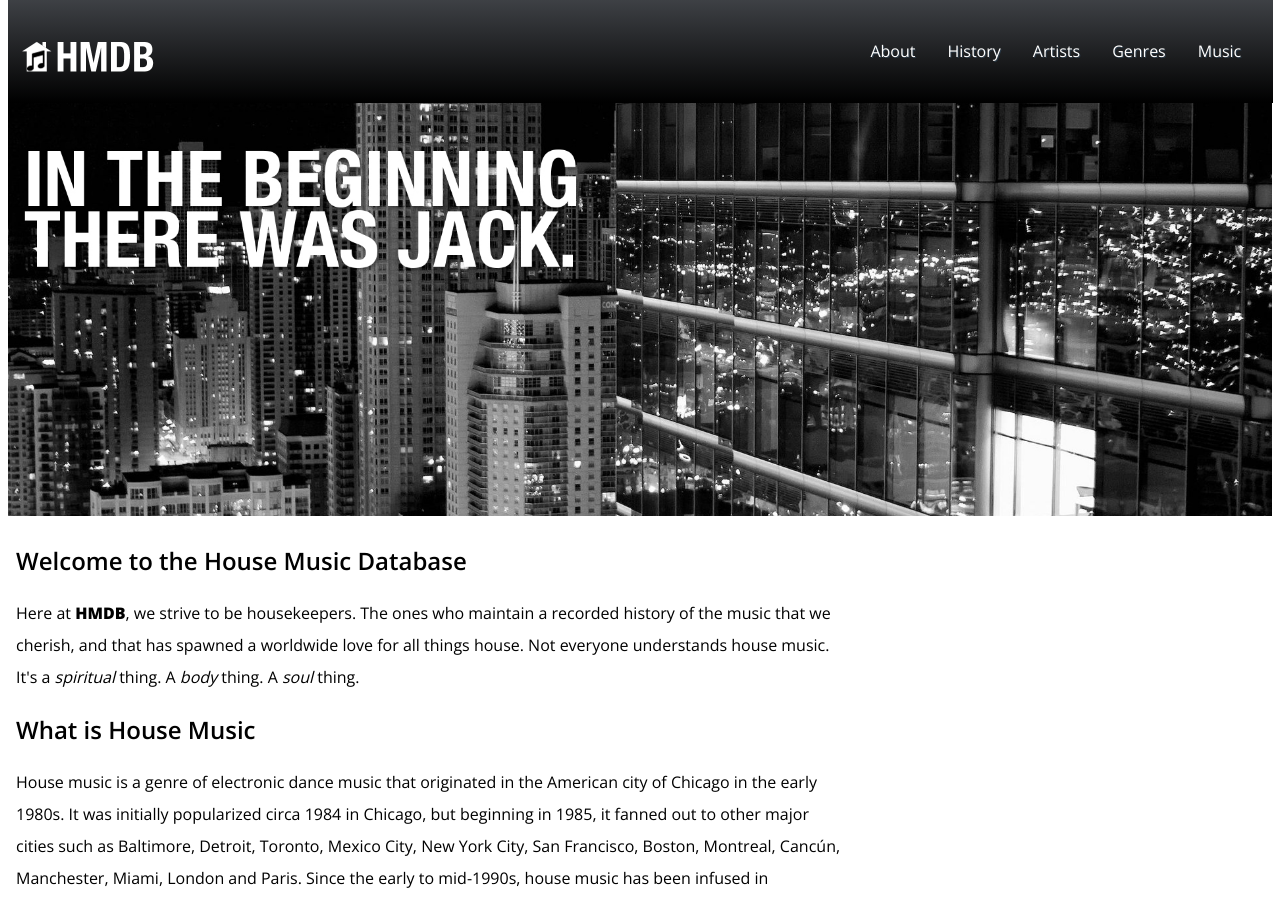
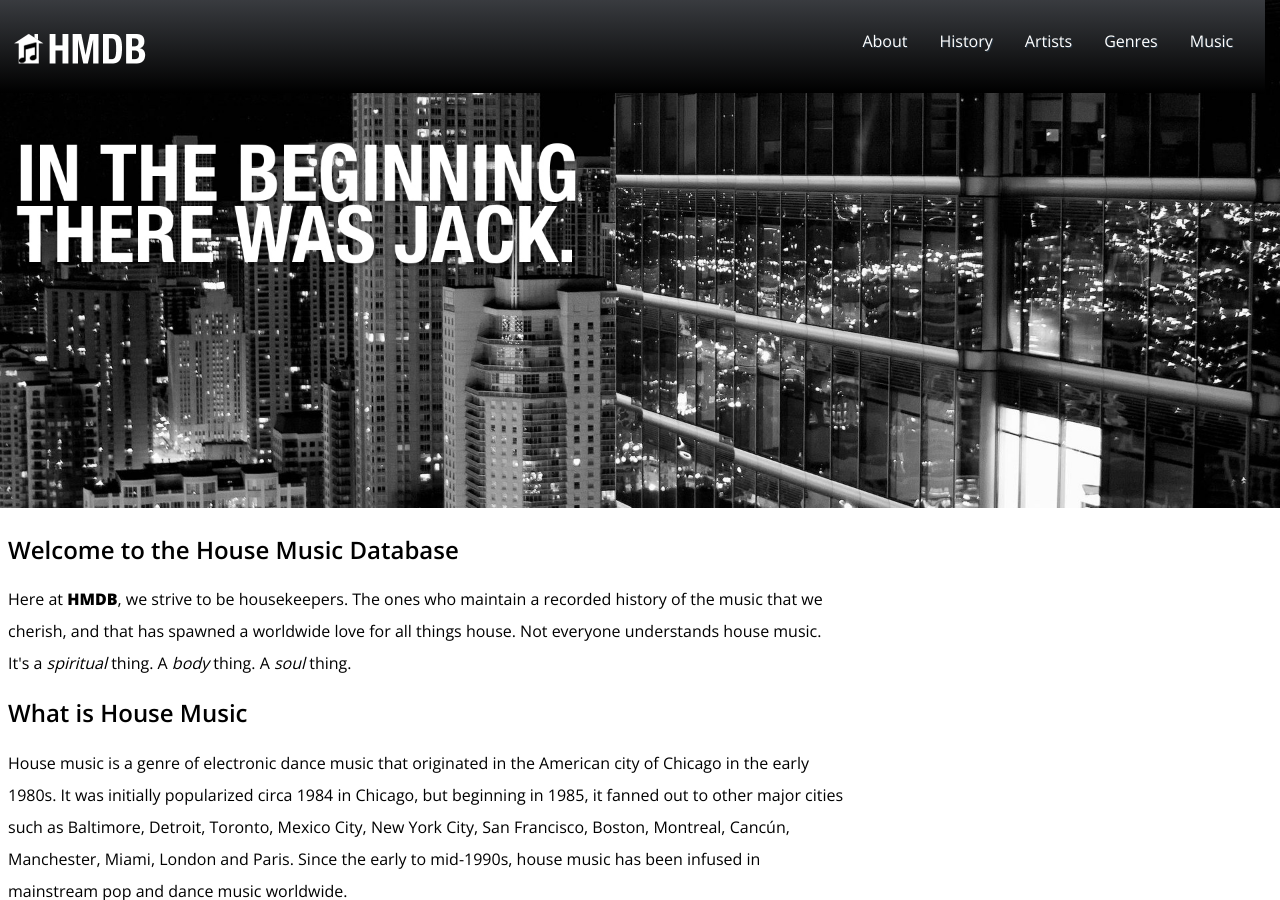
Before and after one commit to djiandurkin/large-data-website, a Jekyll site: the page built from index.html, in a window 1280 px wide and 900 px high. Built offline with Jekyll 4.4.1, drawn with Linux system fonts in a browser that asks for light colours; nearby versions of some CDN libraries; library files that are not in the unit come from our copies.

Commit message:
Major updates

```diff
--- a/_layouts/default.html
+++ b/_layouts/default.html
@@ -7,7 +7,8 @@
     <meta name ="handheldfriendly" content="true">
     <meta name ="mobileoptimized" content="240">
     <meta name ="viewport" content="width=device-width; initial-scale=1">
-
+    <script type="{{site.baseurl}}/js/modernizr.js"></script>
+    <link href="{{site.baseurl}}/css/normalize.css" rel="stylesheet">
     <link href="{{site.baseurl}}/css/general.css" rel="stylesheet">
     <link href="{{site.baseurl}}/css/grid.css" rel="stylesheet">
 
```
